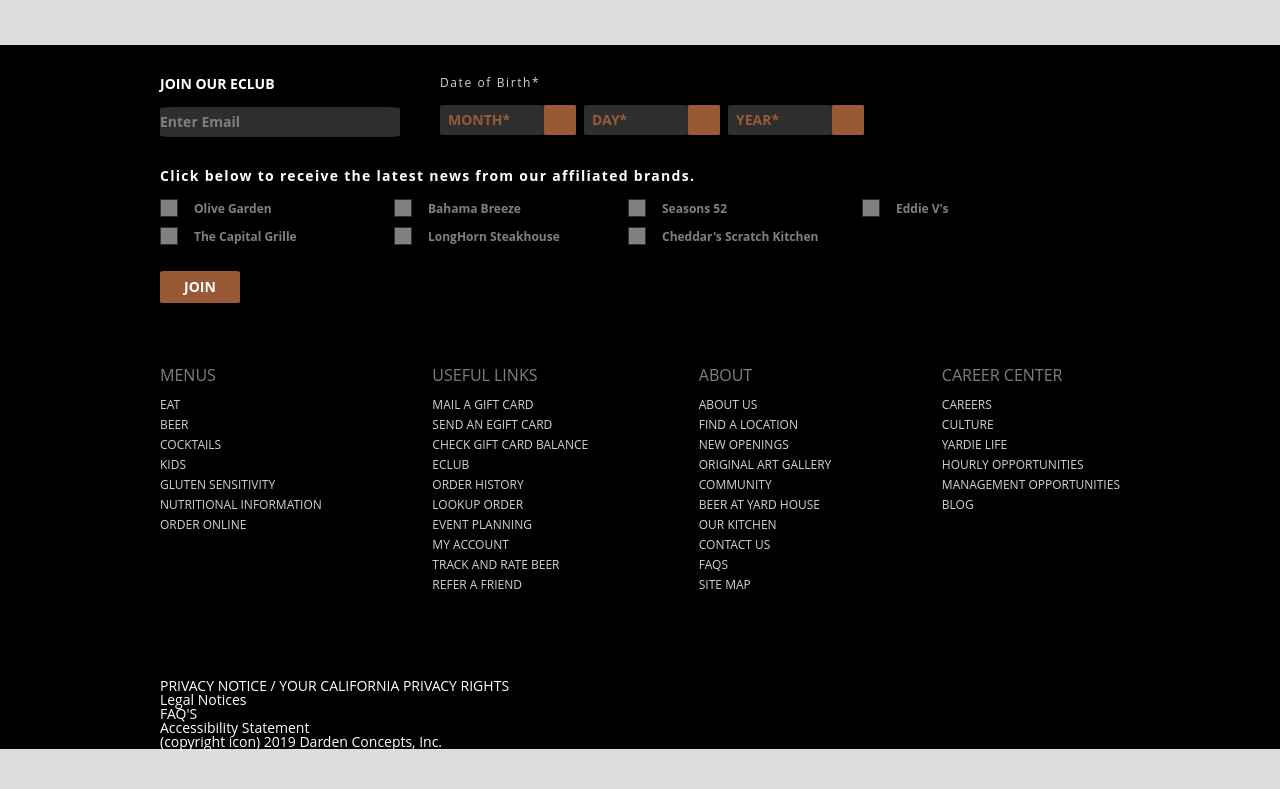
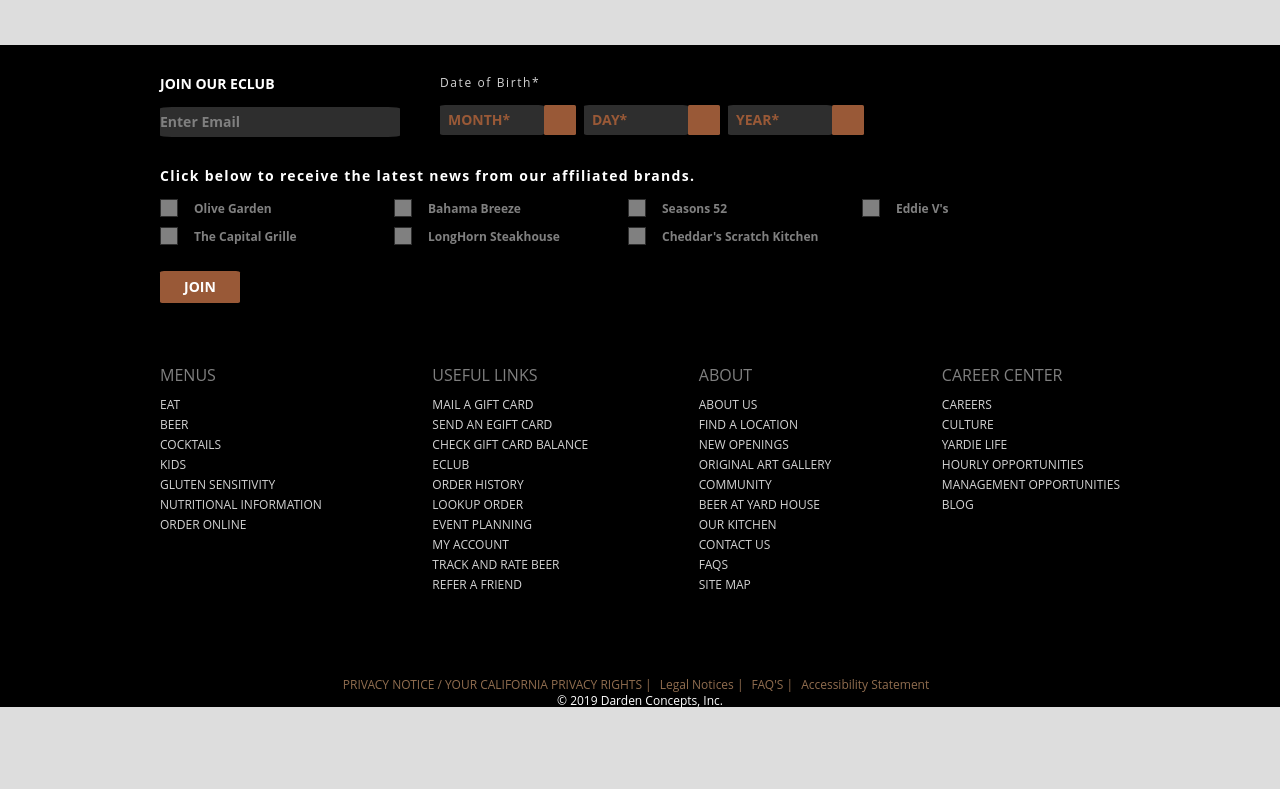
Before and after one commit to HarlemsWay/restaurant-yardhouse, a plain HTML site: page index.html in a window 1280 px wide. Shown: the part 2341-3130 px from the top of the page. After the commit the page ends 3096 px from the top, so only its background shows below. Drawn offline with Linux system fonts and the light colour scheme.

Commit message:
footer and copyright finished, needs linked

```diff
--- a/index.html
+++ b/index.html
@@ -285,14 +285,14 @@
             </ul>
         </div>
             <!--Copyrights-->
-        <div>
-                <p>PRIVACY NOTICE / YOUR CALIFORNIA PRIVACY RIGHTS</p>
-                <p>Legal Notices</p>
-                <p>FAQ'S</p>
+        <div class="copyright">
+                <p>PRIVACY NOTICE / YOUR CALIFORNIA PRIVACY RIGHTS  |</p>
+                <p>Legal Notices  |</p>
+                <p>FAQ'S  |</p>
                 <p>Accessibility Statement</p>
         </div>
-        <div>
-            <h5>(copyright icon) 2019 Darden Concepts, Inc.</h5>
+        <div class="darden">
+            <h5>&copy 2019 Darden Concepts, Inc.</h5>
         </div>
       </footer>
     </section>
--- a/resources/css/style.css
+++ b/resources/css/style.css
@@ -481,3 +481,21 @@ footer {
   margin-bottom: 0.5rem;
   color: lightgray;
 }
+
+.copyright {
+  display: flex;
+  justify-content: center;
+  color: #906d4f;
+  font-size: 12px;
+  margin-bottom: 0.25rem;
+}
+
+.copyright p {
+  margin-right: 0.5rem;
+}
+
+.darden {
+  display: flex;
+  justify-content: center;
+  font-size: 12px;
+}
```
